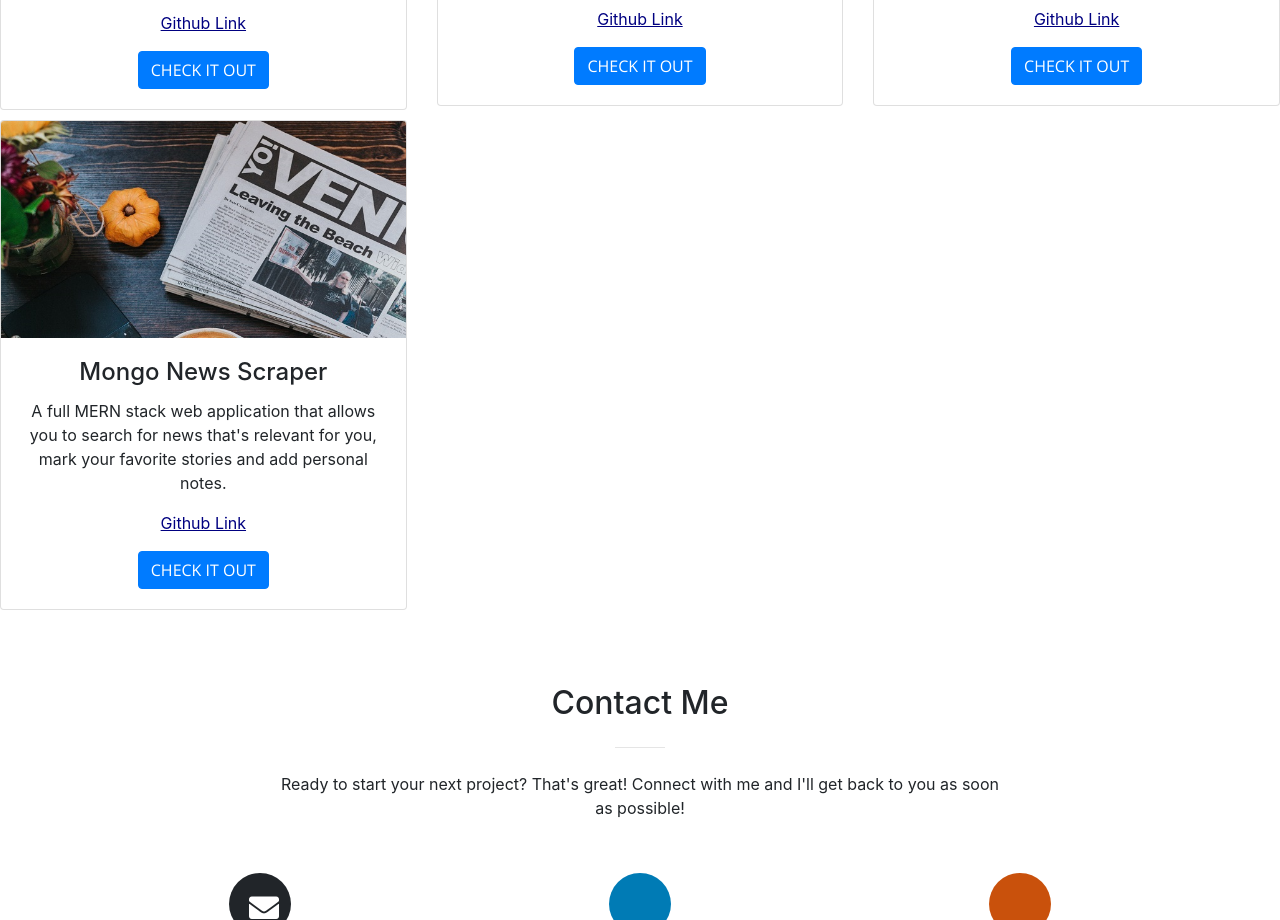
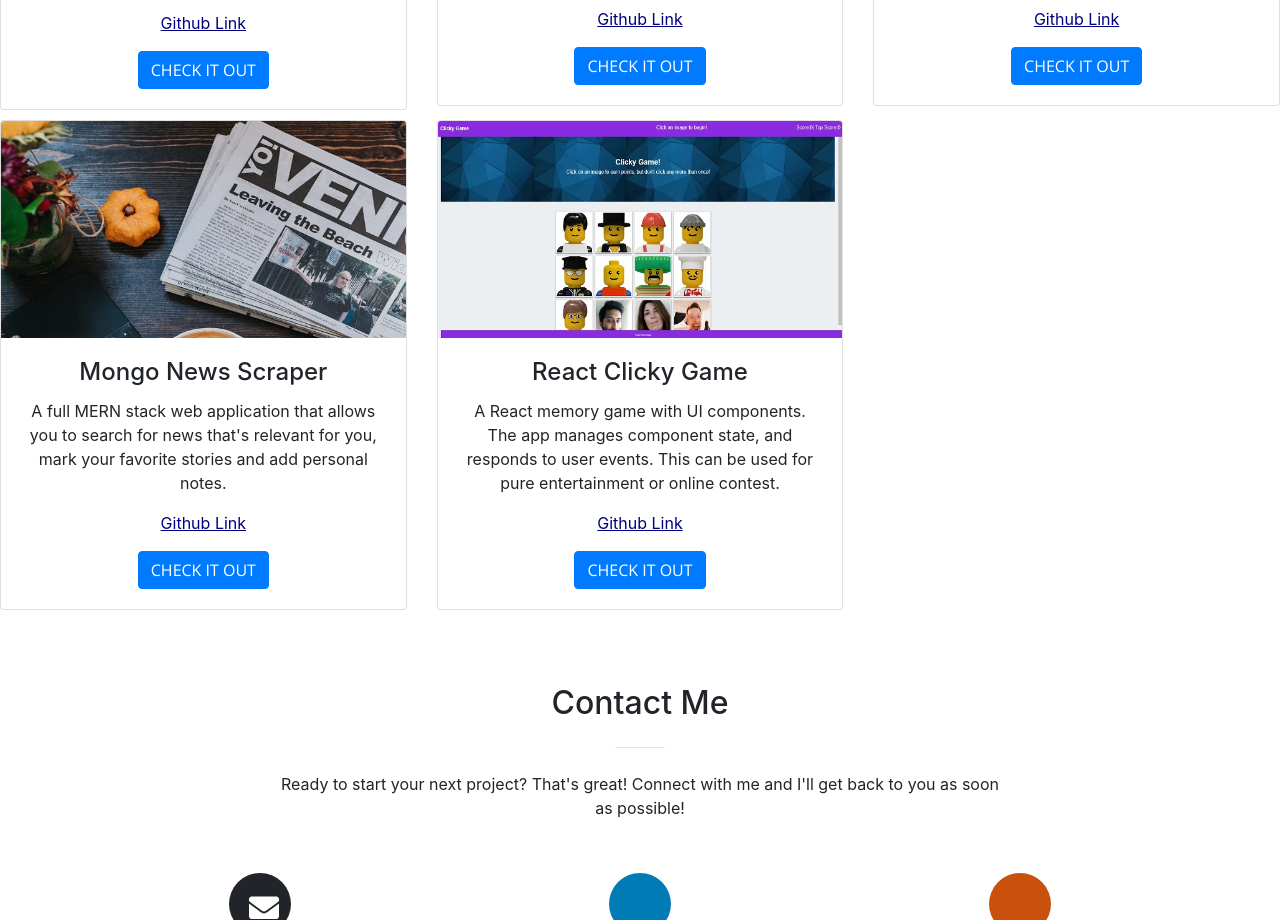
Before and after one commit to pmutunga/Bootstrap-Portfolio, a website with bundled scripts: page index.html in a window 1280 px wide. Shown: the part 3060-3980 px from the top of the page. Built offline with nearby package versions, Linux system fonts and the light colour scheme.

Commit message:
added react clicky game

```diff
--- a/index.html
+++ b/index.html
@@ -247,6 +247,17 @@
                         </div>
                       </div>
                     </div>
+                    <div class="col-lg-4 col-sm-6 port-card">
+                      <div class="card work-card">
+                         <a href="https://radiant-mesa-18023.herokuapp.com/headlines"> <img class="card-img-top" src="./img/portfolio/fullsize/14.jpg" alt="Card image"></a>
+                          <div class="card-body text-center">
+                              <h4 class="card-title">React Clicky Game</h4>
+                              <p class="card-text">A React memory game with UI components. The app manages component state, and responds to user events. This can be used for pure entertainment or online contest.</p>
+                              <p class="card-text gitlink"><a target="_blank" rel="noopener noreferrer"href="https://github.com/pmutunga/PaskwaNewsScraper">Github Link</a></p>
+                              <a href="https://radiant-mesa-18023.herokuapp.com/headlines" class="btn btn-primary">Check it out</a>
+                          </div>
+                        </div>
+                      </div>
       <br class="clearfix">
   </div> <!--End of Card Deck-->
   </div> <!--End of cards container-->
```
Also changed, not shown: img/portfolio/fullsize/14.jpg (added), img/portfolio/thumbnails/14.jpg (added).
